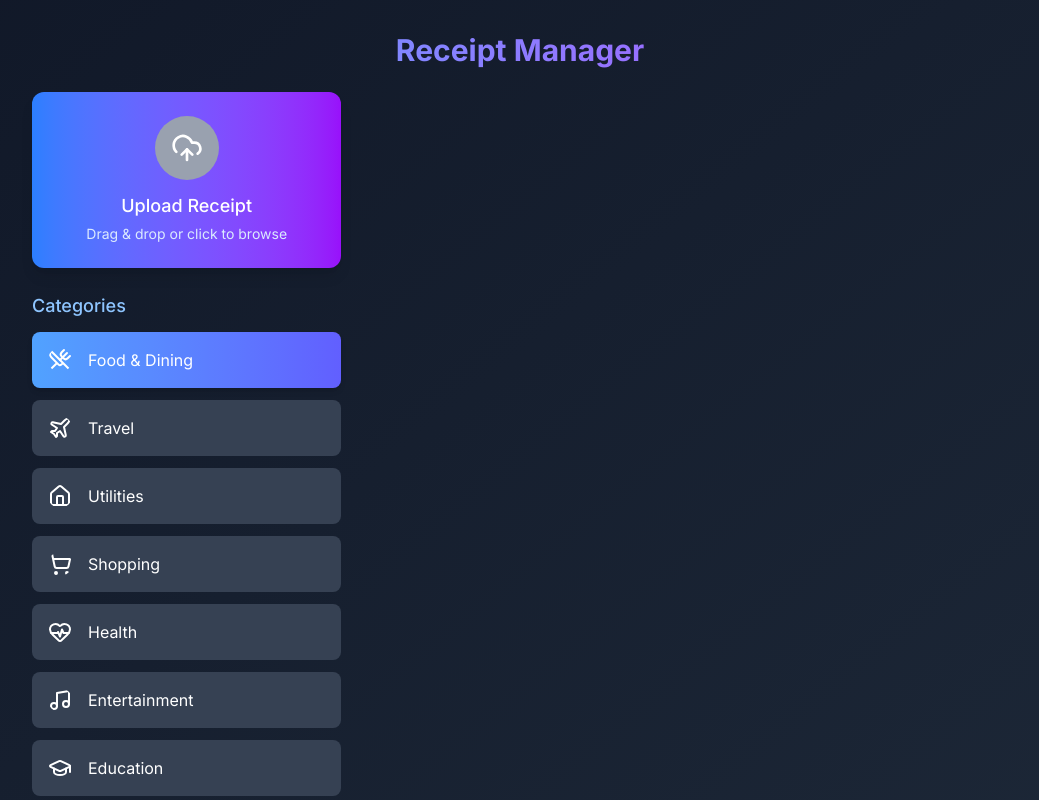
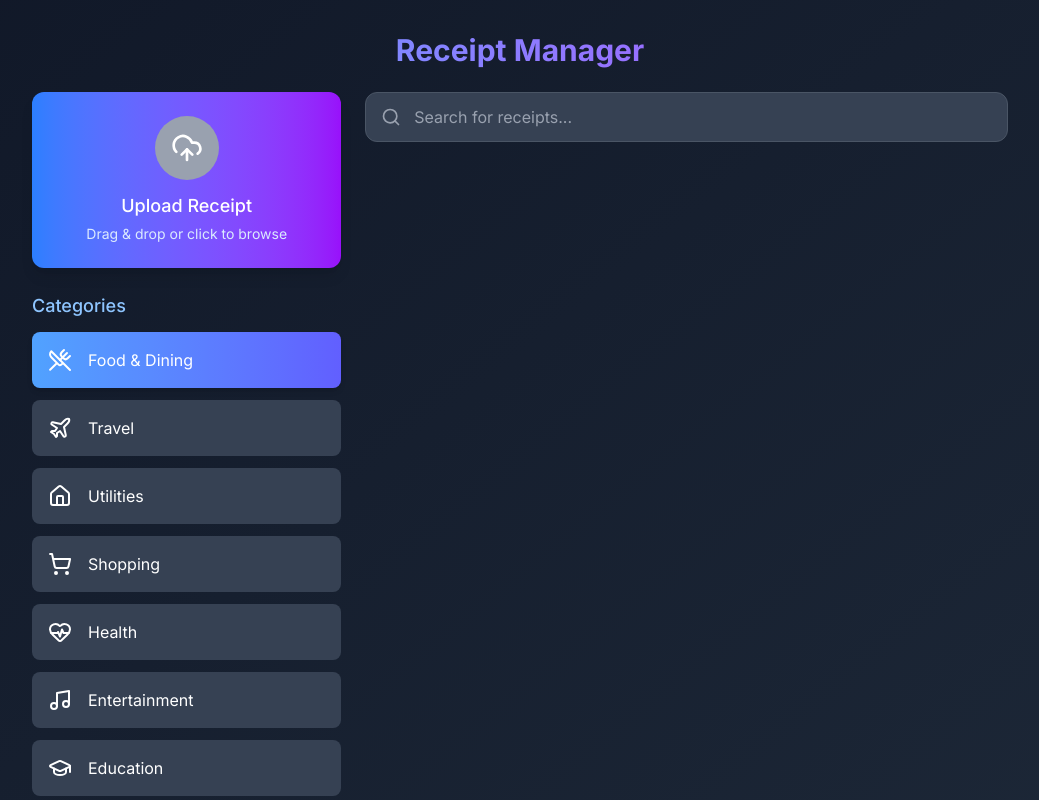
Before and after one commit to alfredscyriac/Receiptify, a Next.js app: page /dashboard in a window 1280 px wide. Shown: the top 800 px of the page, without its empty margins (120-1159 px from the left). Built offline with nearby package versions, Linux system fonts and the light colour scheme.

Commit message:
Feature: Search bar component ui (no functionality)

```diff
--- a/components/dashboard/CategorySidebar.jsx
+++ b/components/dashboard/CategorySidebar.jsx
@@ -61,7 +61,7 @@ const CategorySideBar = () => {
             {categories.map((category, i) => {
                 return (
                     <div key={i} className={`flex gap-4 items-center rounded-lg p-4 cursor-pointer transition-all duration-200 ${selectedCategory == i ? `bg-gradient-to-r from-blue-400 to-indigo-500 shadow-md` : 'bg-gray-700 bg-opacity-40 hover:bg-gray-700'}`}>
-                        <category.icon className='rounded-3xl'/>
+                        <category.icon/>
                         <h1 className='text-base text-white'>{category.title}</h1>
                     </div>
                 )
--- /dev/null
+++ b/components/dashboard/SearchBar.jsx
@@ -0,0 +1,19 @@
+import React from 'react'
+import { SearchIcon } from 'lucide-react'
+
+const SearchBar = () => {
+  return (
+    <div className='relative'>
+        <div className="absolute inset-y-0 left-0 pl-4 flex items-center pointer-events-none">
+            <SearchIcon className="h-5 w-5 text-gray-400" />
+        </div>
+        <input
+                type="text"
+                className="block w-full pl-12 pr-4 py-3 rounded-xl bg-gray-700 bg-opacity-50 text-white placeholder-gray-400 border border-gray-600 focus:outline-none focus:ring-2 focus:ring-blue-500 focus:border-blue-500 transition-all duration-200"
+                placeholder="Search for receipts..."
+        />
+    </div>
+  )
+}
+
+export default SearchBar
--- a/pages/dashboard.js
+++ b/pages/dashboard.js
@@ -1,5 +1,6 @@
 import CategorySidebar from "@/components/dashboard/CategorySidebar";
 import UploadButton from "@/components/dashboard/UploadButton";
+import SearchBar from "@/components/dashboard/SearchBar";
 
 const Dashboard = () => {
     return (
@@ -18,6 +19,11 @@ const Dashboard = () => {
                             <CategorySidebar/>
                         </div>
                     </div>
+                    <div className="md:col-span-2">
+                        <div className="mb-4">
+                            <SearchBar/>
+                        </div>
+                    </div>
                 </div>
             </div>
         </div>
```
